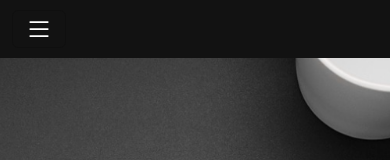
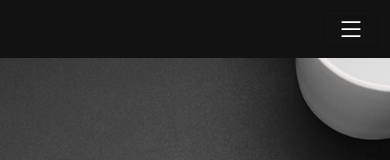
Before and after one commit to sanishmaharjan01/portfolio, a React (Create React App) app: page / in a window 390 px wide. Shown: the top 160 px of the page. Built offline with nearby package versions, Linux system fonts and the light colour scheme.

Commit message:
hamburger menu right sie

```diff
--- a/src/components/NavBar.js
+++ b/src/components/NavBar.js
@@ -31,12 +31,13 @@ export const NavBar = () => {
     return (
         <Navbar expand="lg" expanded={expanded} className={scrolled ? "scrolled" : ""}>
             <Container>
-                <Navbar.Toggle
+               <Navbar.Toggle
                     aria-controls="basic-navbar-nav"
                     onClick={() => setExpanded(prev => !prev)}
-                >
+                    className="ms-auto"  // <-- Add this line
+                    >
                     {expanded ? <X size={28} color="white" /> : <List size={28} color="white" />}
-                </Navbar.Toggle>
+                    </Navbar.Toggle>
 
                 <Navbar.Collapse id="basic-navbar-nav">
                     <div className="navbar-flex-wrapper">
```
